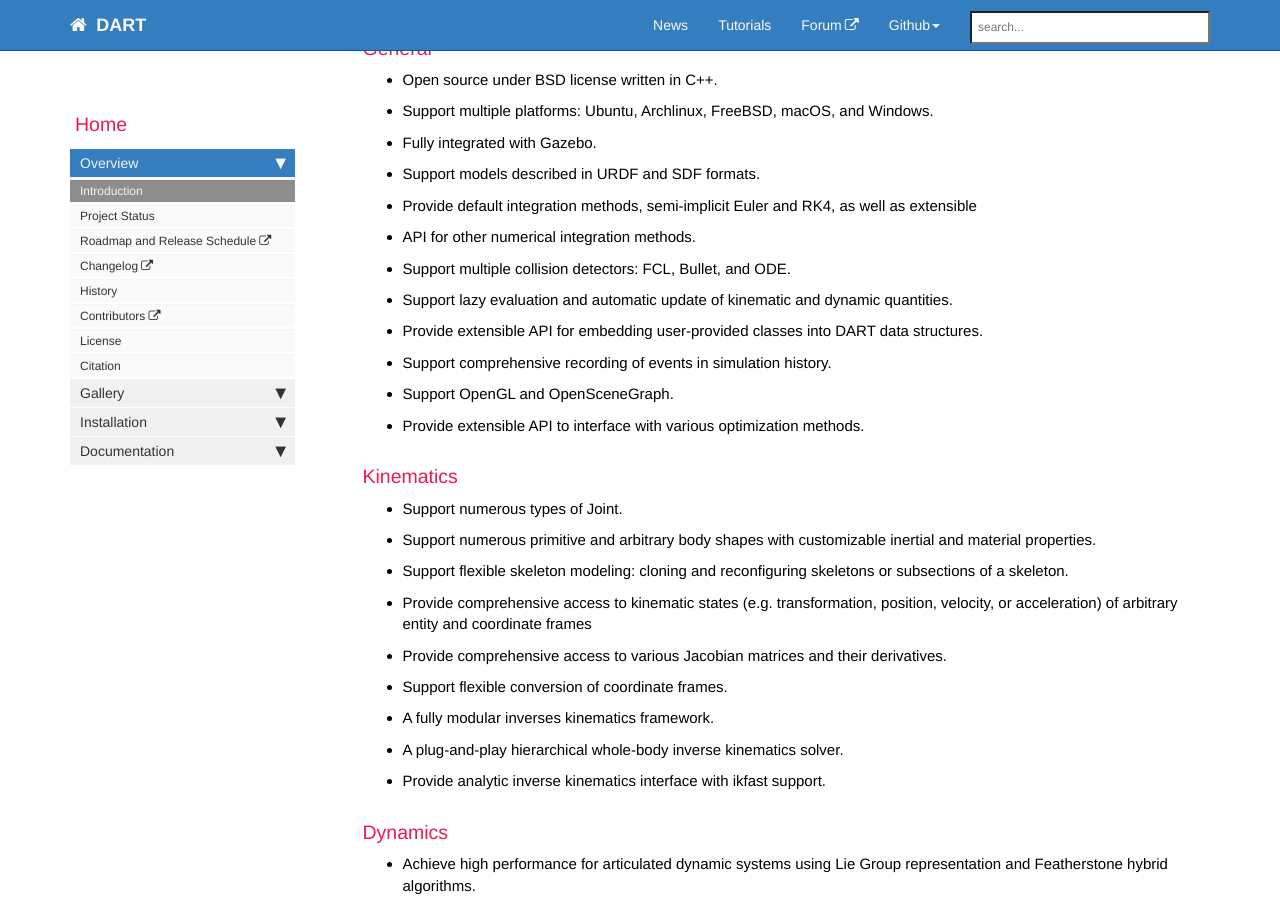
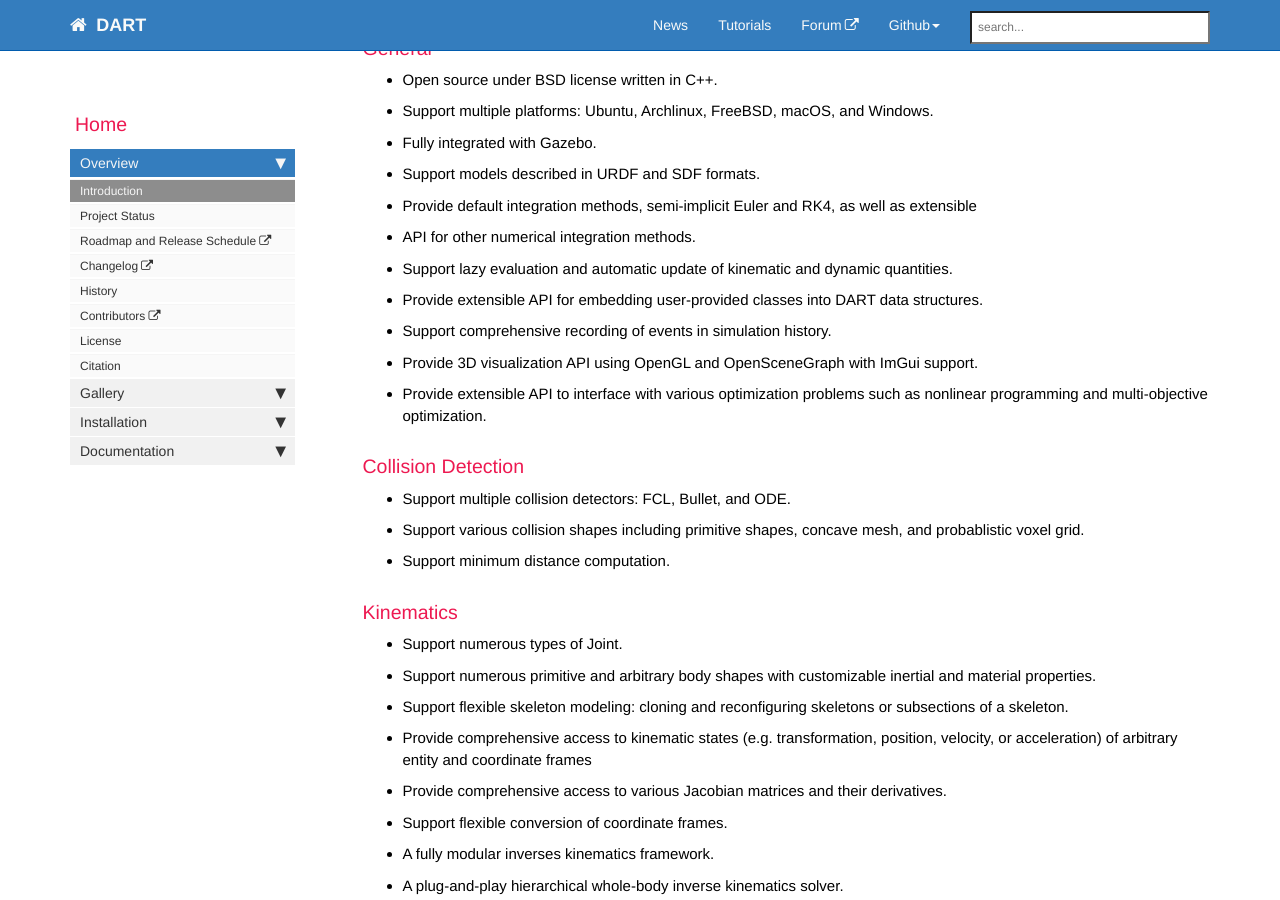
Before and after one commit to dartsim/dartsim.github.io, a Jekyll site: the page built from index.md, in a window 1280 px wide and 900 px high, scrolled down 708 px. Built offline with Jekyll 4.4.1, drawn with Linux system fonts in a browser that asks for light colours; nearby versions of some CDN libraries; comment, search, counter and statistics services are not loaded.

Commit message:
Add collision detection section

```diff
--- a/index.md
+++ b/index.md
@@ -22,12 +22,17 @@
 * Support models described in URDF and SDF formats.
 * Provide default integration methods, semi-implicit Euler and RK4, as well as extensible
 * API for other numerical integration methods.
-* Support multiple collision detectors: FCL, Bullet, and ODE.
 * Support lazy evaluation and automatic update of kinematic and dynamic quantities.
 * Provide extensible API for embedding user-provided classes into DART data structures.
 * Support comprehensive recording of events in simulation history.
-* Support OpenGL and OpenSceneGraph.
-* Provide extensible API to interface with various optimization methods.
+* Provide 3D visualization API using OpenGL and OpenSceneGraph with ImGui support.
+* Provide extensible API to interface with various optimization problems such as nonlinear programming and multi-objective optimization.
+
+### Collision Detection
+
+* Support multiple collision detectors: FCL, Bullet, and ODE.
+* Support various collision shapes including primitive shapes, concave mesh, and probablistic voxel grid.
+* Support minimum distance computation.
 
 ### Kinematics
 
```
